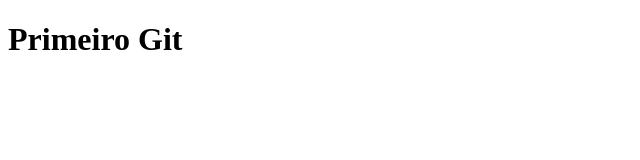
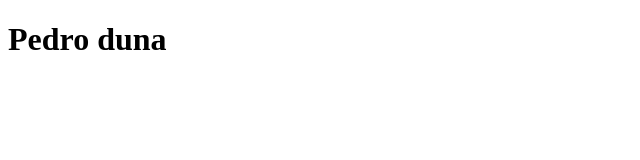
Before and after one commit to SouzinhaDEV/primeiroGit, a plain HTML site: page index.html in a window 1280 px wide. Shown: the whole page, without its empty margins (0-640 px from the left). Drawn offline with Linux system fonts and the light colour scheme.

Commit message:
Rodrigo negro burro

```diff
--- a/index.html
+++ b/index.html
@@ -7,6 +7,6 @@
     <link rel="stylesheet" href="./CSS/styles.css">
 </head>
 <body>
-    <h1 class="texto-git">Primeiro Git</h1>
+    <h1 class="texto-git">Pedro duna</h1>
 </body>
 </html>
```
